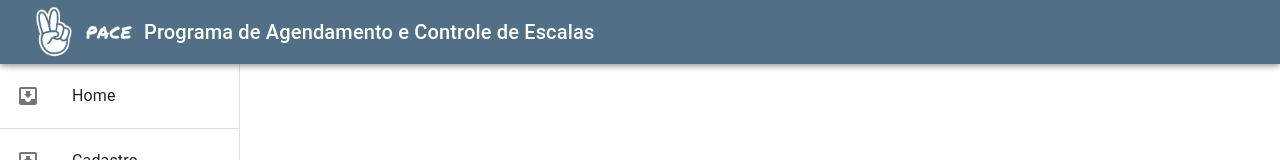
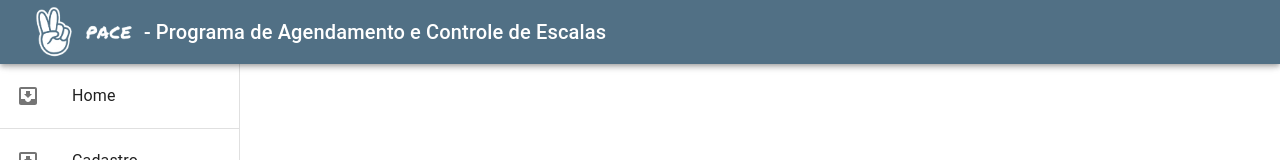
Before and after one commit to Pace-pfpa/pace_front_reactVite, a React (Vite) app: page / in a window 1280 px wide. Shown: the top 160 px of the page. Built offline with nearby package versions, Linux system fonts and the light colour scheme.

Commit message:
texto Appbar

```diff
--- a/src/pages/Home.jsx
+++ b/src/pages/Home.jsx
@@ -28,7 +28,7 @@ export const Home = () => {
           <img src={logodopace} alt="Logo do Pace" style={{ width: '50px', height: 'auto', marginRight: '10px' }}></img>
           <img src={logo} alt="Logo do Pace" style={{ width: '50px', height: 'auto', marginRight: '10px' }}></img>
           <Typography variant="h6" noWrap component="div">
-            Programa de Agendamento e Controle de Escalas
+            - Programa de Agendamento e Controle de Escalas
           </Typography>
         </Toolbar>
       </AppBar>
```
